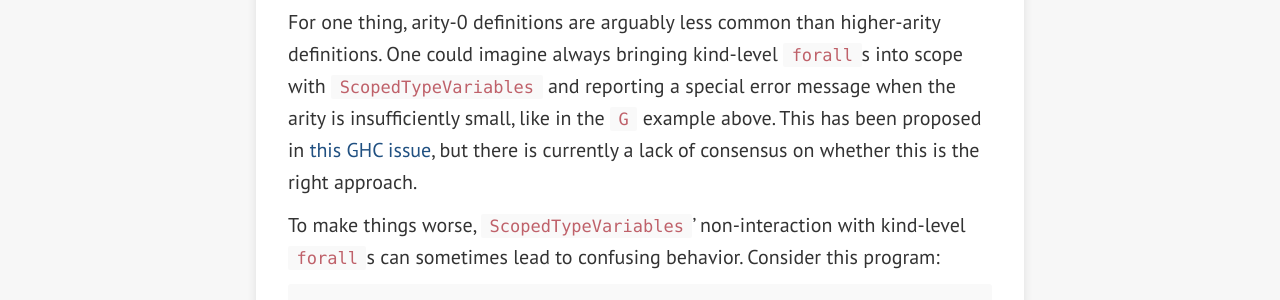
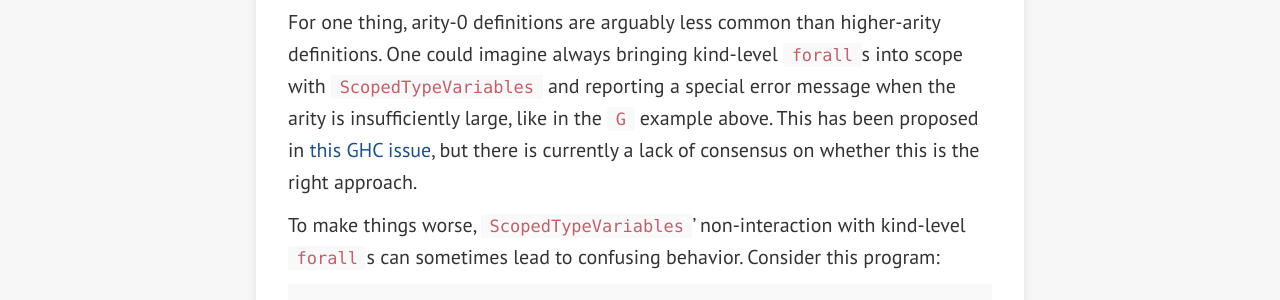
Before and after one commit to RyanGlScott/RyanGlScott.github.io, a Jekyll site: the page built from _posts/2021-04-01-why-kind-level-foralls-dont-interact-with-scopedtypevariables.md, in a window 1280 px wide and 1400 px high, scrolled down 8262 px. Shown: the part 187-487 px from the top of the window. Built offline with Jekyll 4.4.1, drawn with Linux system fonts in a browser that asks for light colours; nearby versions of some CDN libraries; some of the changed text lies outside the part shown.

Commit message:
Typofix, and an acknowledgement

```diff
--- a/_posts/2021-04-01-why-kind-level-foralls-dont-interact-with-scopedtypevariables.md
+++ b/_posts/2021-04-01-why-kind-level-foralls-dont-interact-with-scopedtypevariables.md
@@ -333,7 +333,7 @@ than its arity permits. This is a rather unsatisfying outcome, however.
 For one thing, arity-0 definitions are arguably less common than higher-arity
 definitions. One could imagine always bringing kind-level `forall`s into
 scope with `ScopedTypeVariables` and reporting a special error message when the
-arity is insufficiently small, like in the `G` example above. This has been
+arity is insufficiently large, like in the `G` example above. This has been
 proposed in [this GHC issue](https://gitlab.haskell.org/ghc/ghc/-/issues/16635),
 but there is currently a lack of consensus on whether this is the right approach.
 
```
Also changed, not shown: other parts of _posts/2021-04-01-why-kind-level-foralls-dont-interact-with-scopedtypevariables.md (+4 -0 lines).
